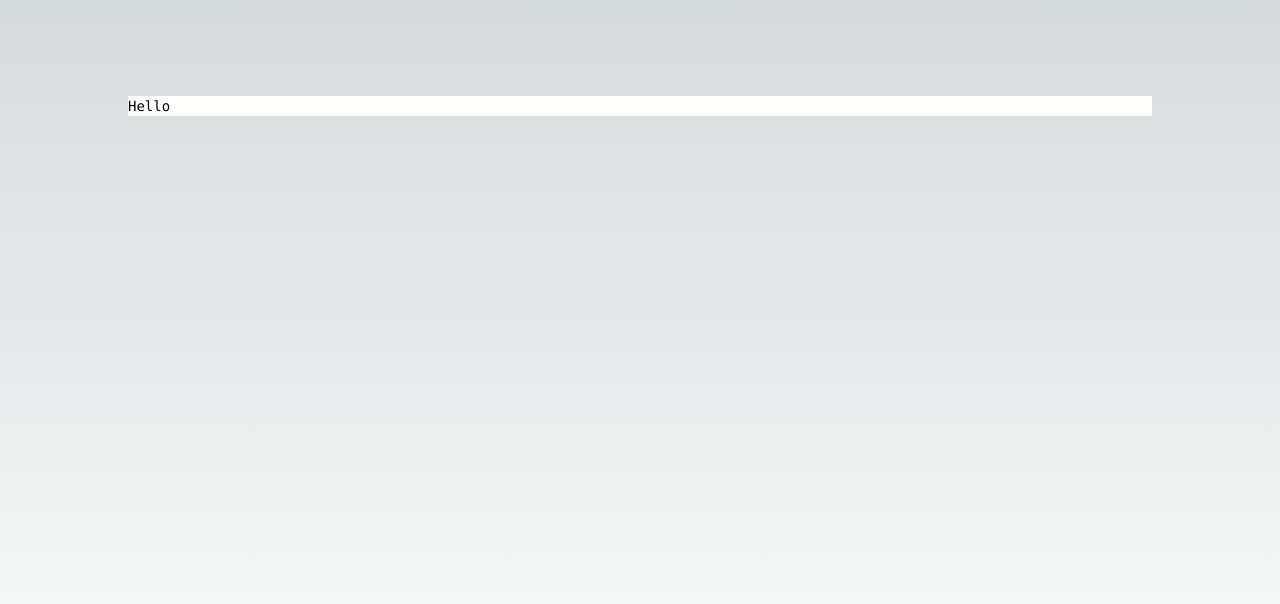
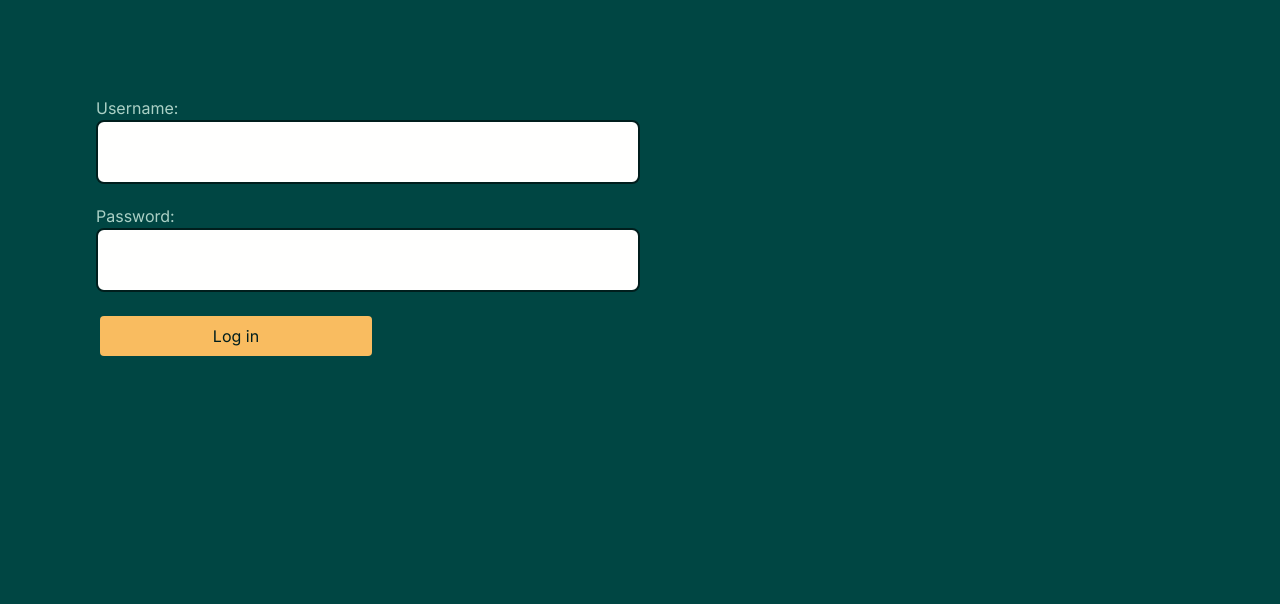
Before and after one commit to MonikaLu/eatyourfood, a Next.js app in the folder eatyourfood/: page / in a window 1280 px wide. Shown: the top 604 px of the page. Built offline with nearby package versions, Linux system fonts and the light colour scheme.

Commit message:
Add UI for login system

```diff
--- a/eatyourfood/src/app/page.tsx
+++ b/eatyourfood/src/app/page.tsx
@@ -1,11 +1,45 @@
-import Image from "next/image";
+"use client";
+
+import { FormEvent, useState } from "react";
+import Button from "./ui/button";
+import Input from "./ui/Input";
+import Label from "./ui/Label";
 
 export default function Home() {
+  const [isLoading, setIsLoading] = useState<boolean>(false);
+  async function onSubmit(event: FormEvent<HTMLFormElement>) {
+    event.preventDefault();
+    setIsLoading(true);
+
+    try {
+      const formData = new FormData(event.currentTarget);
+      const response = await fetch("TODO", {
+        method: "POST",
+        body: formData,
+      });
+      const data = await response.json();
+    } catch (error) {
+      console.error(error);
+    } finally {
+      setIsLoading(false);
+    }
+  }
+
   return (
-    <main className="flex min-h-screen flex-col items-center justify-between p-24">
-      <div className="z-10 w-full max-w-5xl items-center justify-between font-mono text-sm lg:flex bg-headline">
-        Hello
-      </div>
+    <main className="min-h-screen flex-row p-24 bg-background">
+      <form onSubmit={onSubmit}>
+        <div className="h-full flex-col flex gap-y-5">
+          <div>
+            <Label content="Username:" htmlFor="username" />
+            <Input type="text" name="username" />
+          </div>
+          <div>
+            <Label content="Password:" htmlFor="password" />
+            <Input type="text" name="password" />
+          </div>
+          <Button content="Log in" />
+        </div>
+      </form>
     </main>
   );
 }
--- /dev/null
+++ b/eatyourfood/src/app/ui/Input.tsx
@@ -0,0 +1,14 @@
+interface InputProps {
+  type: string;
+  name: string;
+}
+
+export default function Input({ type, name }: InputProps) {
+  return (
+    <input
+      type={type}
+      name={name}
+      className="border-2 border-stroke bg-headline text-sm rounded-lg focus:ring-blue-500 focus:border-blue-500 block w-1/2 p-5 dark:bg-gray-700 dark:border-gray-600 dark:placeholder-gray-400 dark:text-white dark:focus:ring-blue-500 dark:focus:border-blue-500"
+    />
+  );
+}
--- /dev/null
+++ b/eatyourfood/src/app/ui/Label.tsx
@@ -0,0 +1,12 @@
+interface LabelProps {
+  content: string;
+  htmlFor: string;
+}
+
+export default function Label({ content, htmlFor }: LabelProps) {
+  return (
+    <label htmlFor={htmlFor} className="text-paragraph">
+      {content}
+    </label>
+  );
+}
--- /dev/null
+++ b/eatyourfood/src/app/ui/button.tsx
@@ -0,0 +1,16 @@
+interface ButtonProps {
+  content: string;
+}
+
+function Button({ content }: ButtonProps) {
+  return (
+    <button
+      type="submit"
+      className="bg-button text-buttonText rounded py-2 px-4 w-1/4 h-full hover:cursor-pointer hover:bg-primary border-stroke m-1"
+    >
+      {content}
+    </button>
+  );
+}
+
+export default Button;
--- /dev/null
+++ b/eatyourfood/src/app/ui/fonts.ts
@@ -0,0 +1,3 @@
+import { Inter } from "next/font/google";
+
+export const inter = Inter({ subsets: ["latin"] });
--- a/eatyourfood/tailwind.config.ts
+++ b/eatyourfood/tailwind.config.ts
@@ -25,6 +25,10 @@ const config: Config = {
         tertiary: "#e16162",
         highlight: "#f9bc60",
       },
+      fontSize: {
+        title1: "3rem",
+        title2: "1rem",
+      },
     },
   },
   plugins: [],
```
